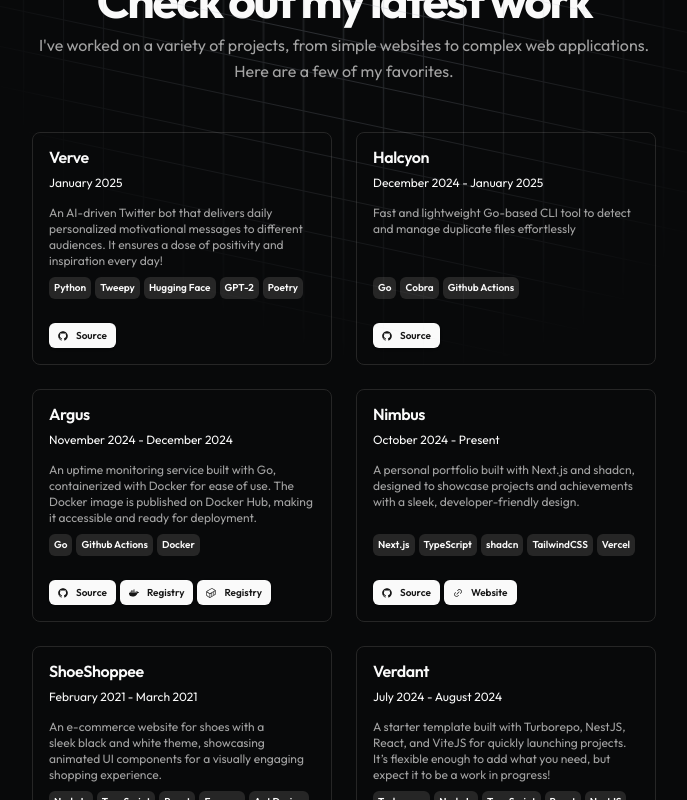
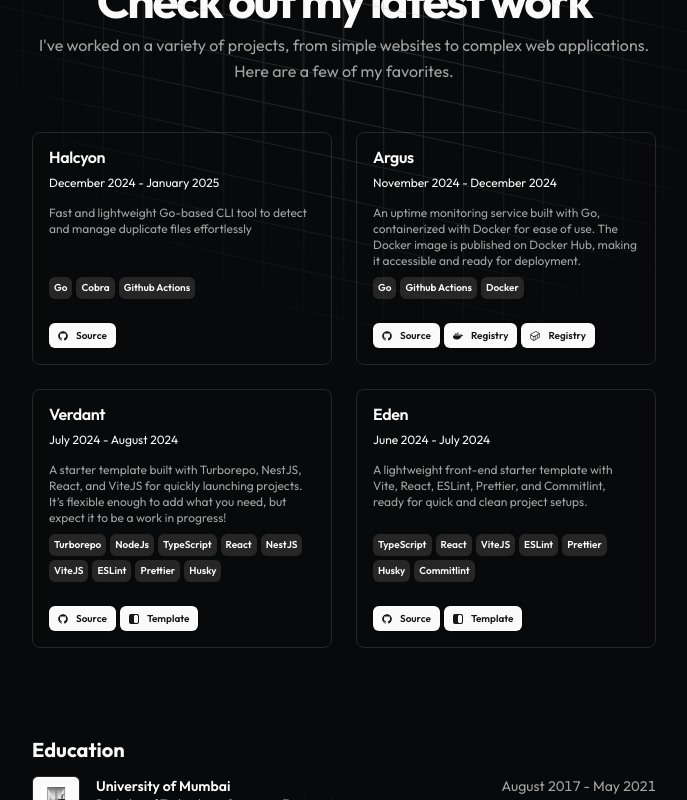
Before and after one commit to tejastn10/nimbus, a Next.js app: page / in a window 1280 px wide. Shown: the part 880-1680 px from the top of the page, without its empty margins (296-983 px from the left). Built offline with nearby package versions, Linux system fonts and the light colour scheme.

Commit message:
feat: filter projects to display only featured ones in the project grid

```diff
--- a/src/app/page.tsx
+++ b/src/app/page.tsx
@@ -136,7 +136,9 @@ const Home: FC = () => {
 						</div>
 					</BlurFade>
 					<div className="grid grid-cols-1 gap-6 sm:grid-cols-2 max-w-[800px] mx-auto">
-						{DATA.projects.map((project, id) => (
+						{DATA.projects
+							.filter((project) => project.featured)
+							.map((project, id) => (
 								<BlurFade key={project.title} delay={BLUR_FADE_DELAY * 12 + id * 0.05}>
 									<ProjectCard
 										href={project.href}
```
Lines whose indentation alone changed are shown as unchanged.
